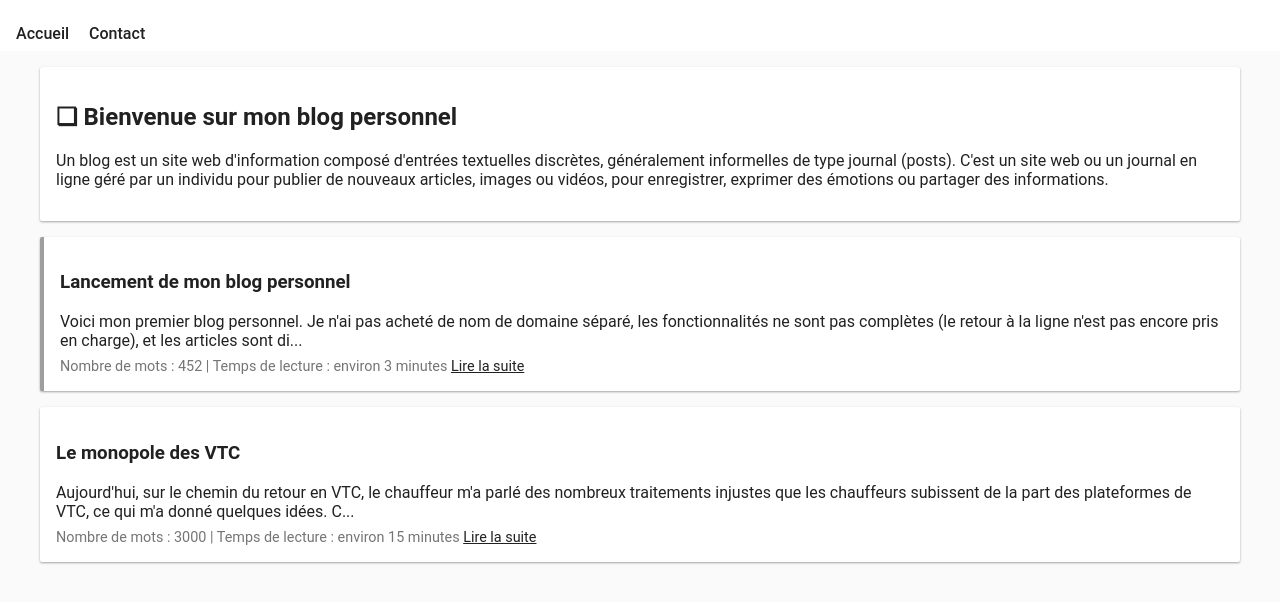
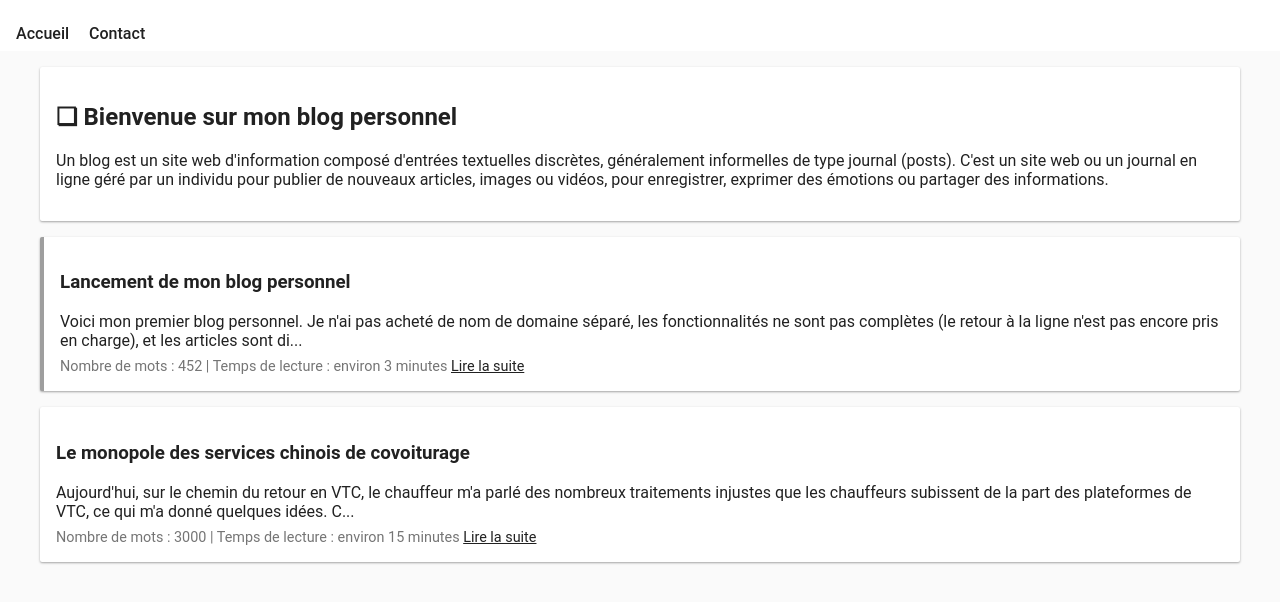
Before and after one commit to Joyance-tsui/blog-new-fr, a plain HTML site: page index.html in a window 1280 px wide. Shown: the part 116-718 px from the top of the page. Drawn offline with Linux system fonts and the light colour scheme.

Commit message:
Update index.html

```diff
--- a/index.html
+++ b/index.html
@@ -202,7 +202,7 @@
 <script>
     let articles = [
         { title: 'Lancement de mon blog personnel', content: 'Voici mon premier blog personnel. Je n\'ai pas acheté de nom de domaine séparé, les fonctionnalités ne sont pas complètes (le retour à la ligne n\'est pas encore pris en charge), et les articles sont directement', pinned: true, wordCount: 452, url: 'https://example.com/article1' },
-        { title: 'Le monopole des VTC', content: 'Aujourd\'hui, sur le chemin du retour en VTC, le chauffeur m\'a parlé des nombreux traitements injustes que les chauffeurs subissent de la part des plateformes de VTC, ce qui m\'a donné quelques idées. C', pinned: false, wordCount: 3000, url: 'https://example.com/article2' },
+        { title: 'Le monopole des services chinois de covoiturage', content: 'Aujourd\'hui, sur le chemin du retour en VTC, le chauffeur m\'a parlé des nombreux traitements injustes que les chauffeurs subissent de la part des plateformes de VTC, ce qui m\'a donné quelques idées. C', pinned: false, wordCount: 3000, url: 'https://example.com/article2' },
     ];
 
     function showPage(page) {
```
